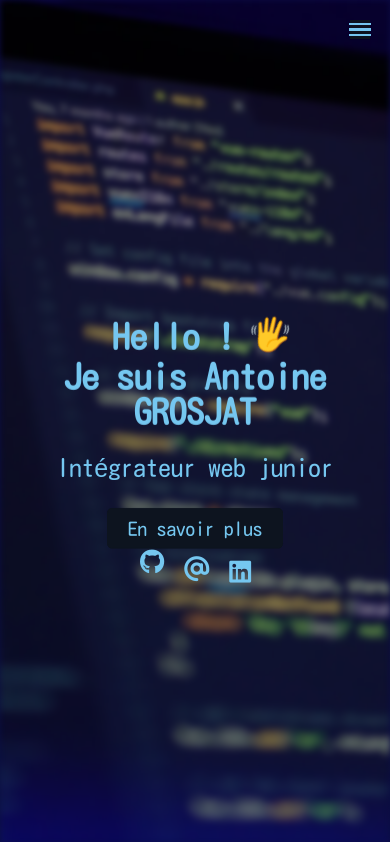
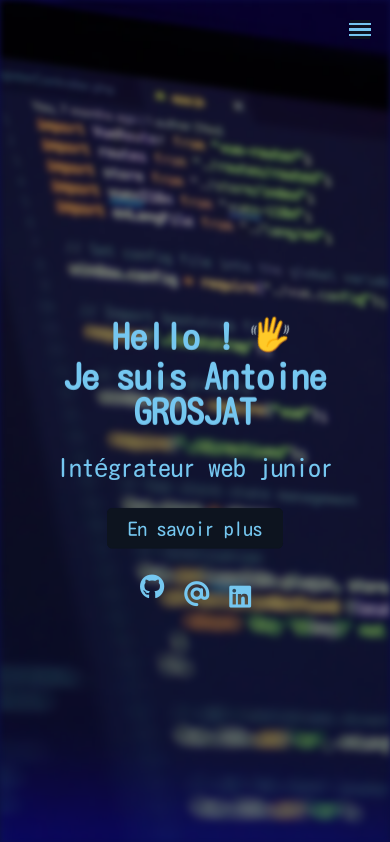
Before and after one commit to Tons1212/My_Portofolio, a React (Create React App) app: page / in a window 390 px wide. Shown: the top 842 px of the page. Built offline with nearby package versions, Linux system fonts and the light colour scheme.

Commit message:
adjust margin

```diff
--- a/src/Sass/header.scss
+++ b/src/Sass/header.scss
@@ -177,9 +177,6 @@ header {
     gap: 20px;
     animation-delay: 900ms;
     margin-left: -55px;
-    @media (max-width: 768px) {
-      top: 65%;
-    }
     a {
       color: $textColor;
       font-size: 25px;
--- a/src/Sass/portfolio.scss
+++ b/src/Sass/portfolio.scss
@@ -1,6 +1,9 @@
 .portfolio {
     text-align: center;
     margin: 40px 0 40px;
+    @media (max-width: 768px){
+        margin: 10px 0 40px;
+      }
     h2 {
         margin-bottom: 60px;
         @media (max-width: 768px){
```
